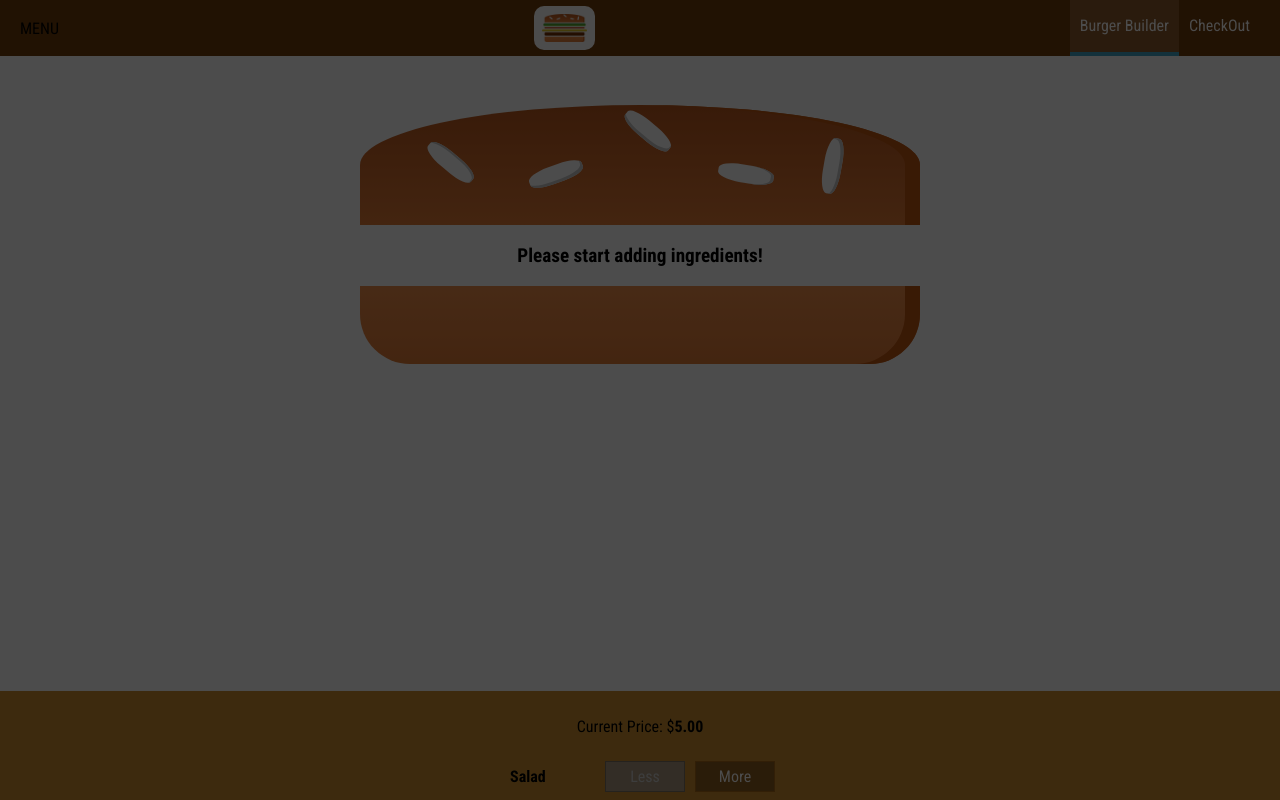
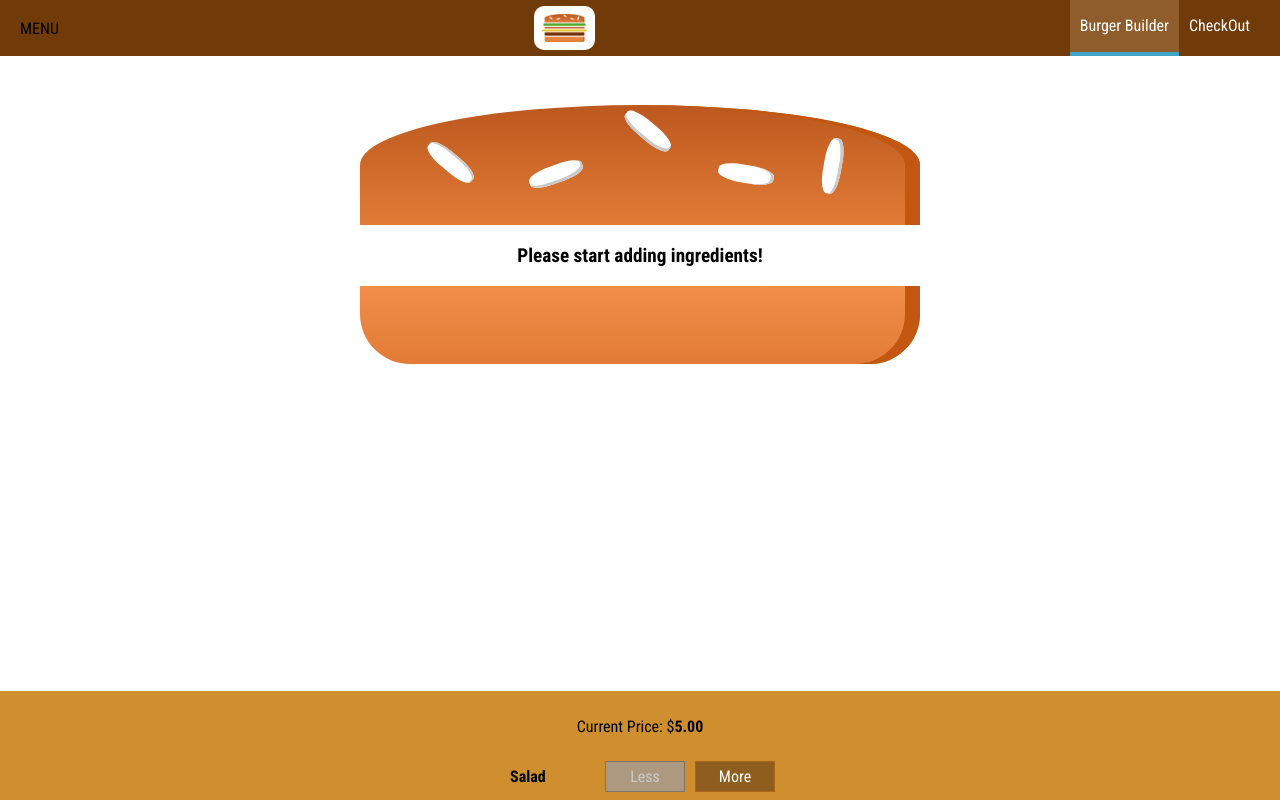
Before and after one commit to dafei-ning/Nui-Hui-Kitchen, a React app: page / in a window 1280 px wide. Shown: the top 800 px of the page. Built offline with nearby package versions, Linux system fonts and the light colour scheme.

Commit message:
add toggle to toggle the menu to show sidedrawer

```diff
--- a/src/components/Layout/Layout.js
+++ b/src/components/Layout/Layout.js
@@ -10,18 +10,19 @@ import SideDrawer from '../Navigation/SideDrawer/SideDrawer';
 class Layout extends Component {
 
     state = {
-        showSideDrawer: true
+        showSideDrawer: false
     }
 
-    sideDrawerClosedHandler = () => {
-        this.setState({showSideDrawer: false});
+    sideDrawerToggleHandler =() => {
+        const showSideDrawerCurrent = !this.state.showSideDrawer;
+        this.setState({showSideDrawer: showSideDrawerCurrent});
     }
 
     render() {
         return (
             <Aux>
-                <Toolbar />
-                <SideDrawer open={this.state.showSideDrawer} closed={this.sideDrawerClosedHandler}/>
+                <Toolbar Toggle={this.sideDrawerToggleHandler}/>
+                <SideDrawer open={this.state.showSideDrawer} closed={this.sideDrawerToggleHandler}/>
                 <div>Toolbar, SideDrawer, Backdrop</div>
                 <main className="Content">
                     {this.props.children}
--- /dev/null
+++ b/src/components/Navigation/SideDrawer/DrawerToggle/DrawerToggle.js
@@ -0,0 +1,9 @@
+import React from 'react';
+import './DrawerToggle.css';
+
+const drawerToggle = (props) => (
+    <div onClick={props.clicked}>MENU</div>
+
+);
+
+export default drawerToggle;
--- a/src/components/Navigation/Toolbar/Toolbar.js
+++ b/src/components/Navigation/Toolbar/Toolbar.js
@@ -1,12 +1,13 @@
 import React from 'react';
 import './Toolbar.css';
+
 import NavigationItems from '../NavigationItems/NavigationItems';
-
 import Logo from '../../Logo/Logo';
+import DrawerToggle from '../SideDrawer/DrawerToggle/DrawerToggle';
 
 const toolbar = (props) => (
     <header className="Toolbar">
-        <div>MENU</div>
+        <DrawerToggle  clicked={props.Toggle}/>
 
         <div className="LogoInToolbar">
             <Logo  />
--- a/src/components/UI/Backdrop/Backdrop.css
+++ b/src/components/UI/Backdrop/Backdrop.css
@@ -5,5 +5,5 @@
     z-index: 100;
     left: 0;
     top: 0;
-    background-color: rgba(0,0,0,0.7);
+    background-color: rgba(0, 0, 0, 0.7);
 }
```
Also changed, not shown: src/components/Navigation/SideDrawer/DrawerToggle/DrawerToggle.css (added).
